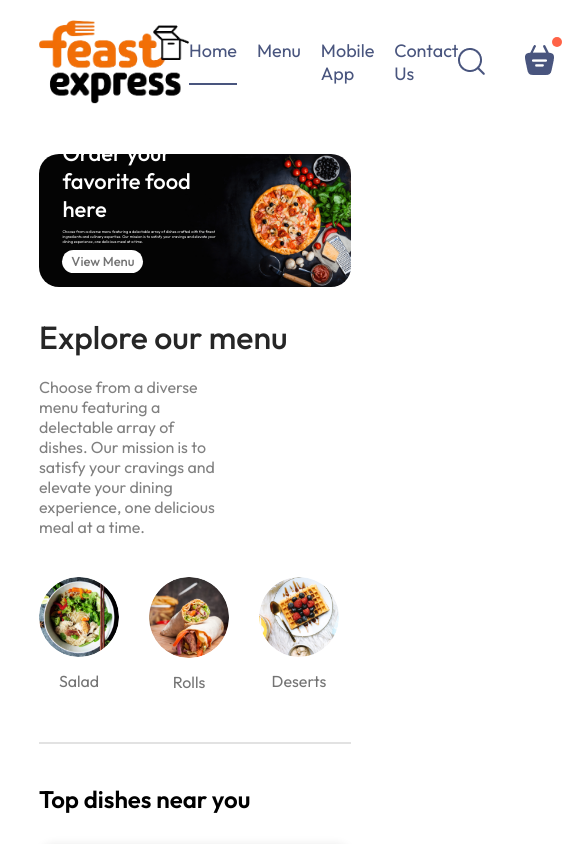
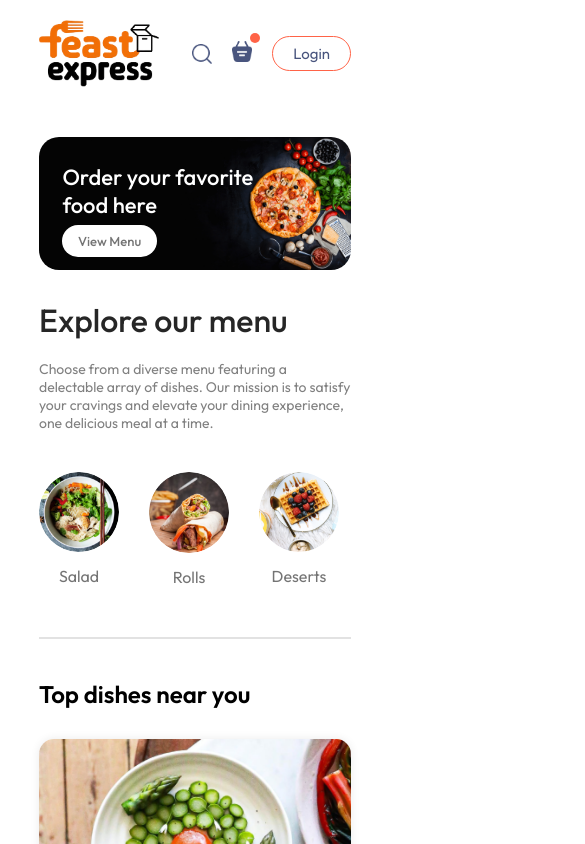
Before and after one commit to partha-protim-sarkar/Food-Delivery-Website, a React (Create React App) app in the folder frontend/: page / in a window 390 px wide. Shown: the top 844 px of the page, 585 px wide, since content can reach past the window. Built offline with nearby package versions, Linux system fonts and the light colour scheme.

Commit message:
make website responsive

```diff
--- a/frontend/src/components/ExploreMenu/ExploreMenu.css
+++ b/frontend/src/components/ExploreMenu/ExploreMenu.css
@@ -54,3 +54,10 @@
     border: 4px solid tomato;
     padding: 2px;
 }
+
+@media (max-width: 1050px) {
+    .explore-menu-text {
+        max-width: 100%;
+        font-size: 14px;
+    }
+}
--- a/frontend/src/components/Footer/Footer.css
+++ b/frontend/src/components/Footer/Footer.css
@@ -50,3 +50,15 @@
     background-color: grey;
     border: none;
 }
+
+@media (max-width: 750px) {
+    .footer-content {
+        display: flex;
+        flex-direction: column;
+        gap: 35px;
+    }
+
+    .footer-copyright {
+        text-align: center;
+    }
+}
--- a/frontend/src/components/Header/Header.css
+++ b/frontend/src/components/Header/Header.css
@@ -40,3 +40,23 @@
     font-size: max(1vw, 13px);
     border-radius: 50px;
 }
+
+@media (max-width: 1050px) {
+    .header-contents {
+        max-width: 45%;
+    }
+}
+
+@media (max-width: 750px) {
+    .header-contents {
+        max-width: 65%;
+    }
+
+    .header-contents p {
+        display: none;
+    }
+
+    .header-contents button {
+        padding: 2vw 4vw;
+    }
+}
--- a/frontend/src/components/NavBar/NavBar.css
+++ b/frontend/src/components/NavBar/NavBar.css
@@ -60,3 +60,56 @@
     top: -8px;
     right: -8px;
 }
+
+@media (max-width: 1050px) {
+    .navbar .logo {
+        width: 140px;
+    }
+
+    .navbar-menu {
+        gap: 20px;
+        font-size: 17px;
+    }
+
+    .navbar-right {
+        gap: 30px;
+    }
+
+    .navbar-right img {
+        width: 22px;
+    }
+
+    .navbar-right button {
+        padding: 8px 25px;
+    }
+}
+
+@media (max-width: 900px) {
+    .navbar .logo {
+        width: 120px;
+    }
+
+    .navbar-menu {
+        gap: 15px;
+        font-size: 16px;
+    }
+
+    .navbar-right {
+        gap: 20px;
+    }
+
+    .navbar-right img {
+        width: 20px;
+    }
+
+    .navbar-right button {
+        padding: 7px 20px;
+        font-size: 15px;
+    }
+}
+
+@media (max-width: 750px) {
+    .navbar-menu {
+        display: none;
+    }
+}
--- a/frontend/src/components/NavBar/NavBar.js
+++ b/frontend/src/components/NavBar/NavBar.js
@@ -12,7 +12,6 @@
         <ul className='navbar-menu'>
             <li onClick={() => setMenu('home')} className={menu === 'home' ? 'active' : ""}>Home</li>
             <li onClick={() => setMenu('menu')} className={menu === 'menu' ? 'active' : ""}>Menu</li>
-            <li onClick={() => setMenu('mobile-app')} className={menu === 'mobile-app' ? 'active' : ""}>Mobile App</li>
             <li onClick={() => setMenu('contact-us')} className={menu === 'contact-us' ? 'active' : ""}>Contact Us</li>
         </ul>
         <div className='navbar-right'>
--- a/frontend/src/index.css
+++ b/frontend/src/index.css
@@ -5,6 +5,7 @@
   margin: 0;
   box-sizing: border-box;
   font-family: "Outfit", sans-serif;
+  scroll-behavior: smooth;
 }
 
 body {
```
